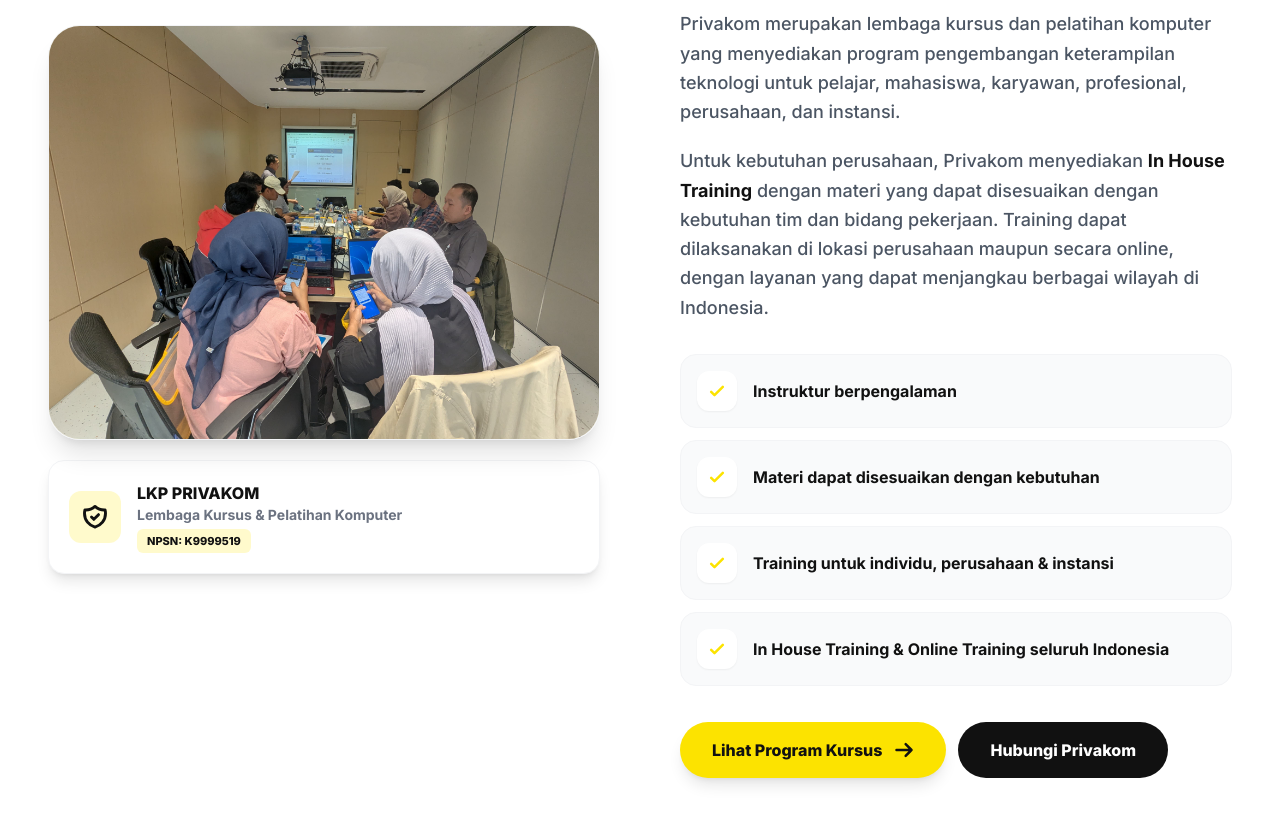
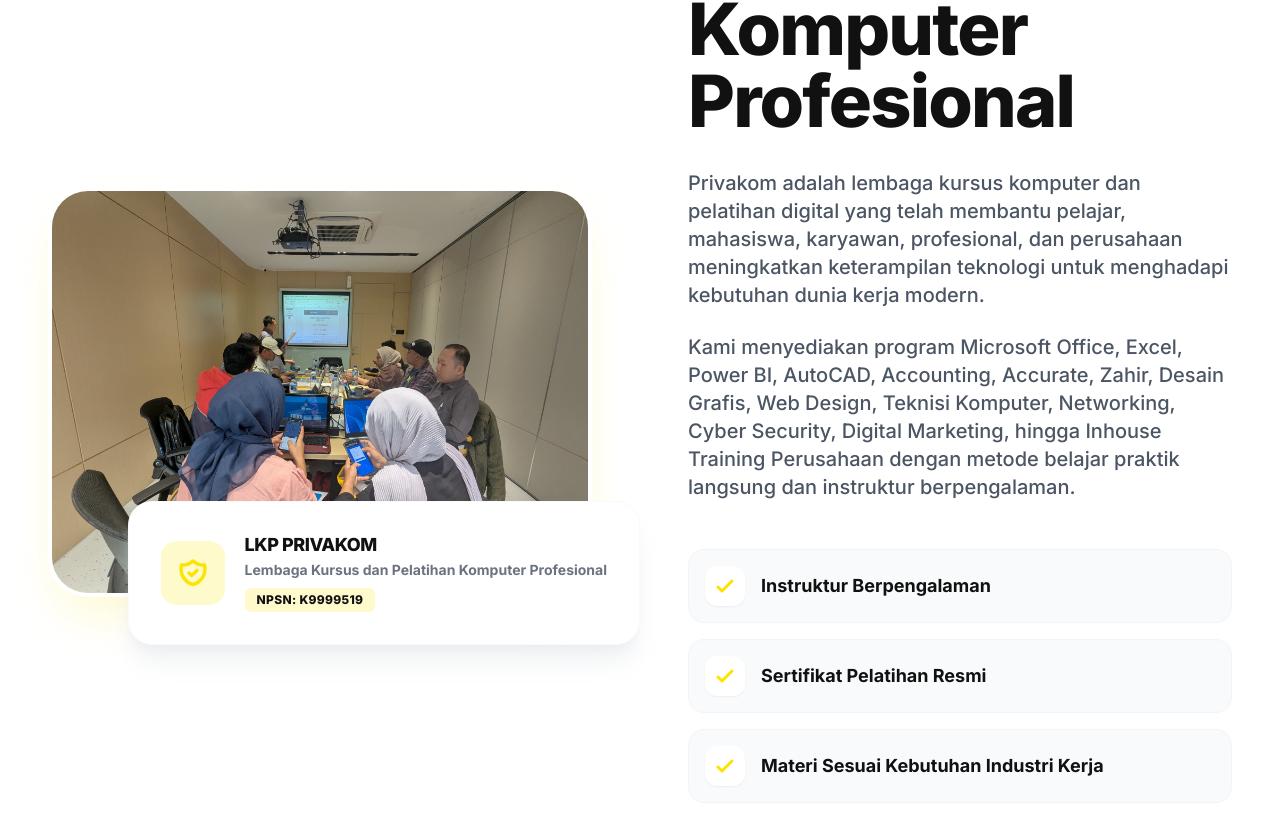
Before and after one commit to nusanode/privakom-jakarta, a React (Vite) app: page / in a window 1280 px wide. Shown: the part 1886-2700 px from the top of the page. Built offline with nearby package versions, Linux system fonts and the light colour scheme.

Commit message:
Refactor About component for improved layout and styles
Updated the About component with improved layout, enhanced styles, and optimized image handling for better mobile responsiveness.

```diff
--- a/src/components/About.jsx
+++ b/src/components/About.jsx
@@ -1,256 +1,275 @@
 const About = () => {
+
   return (
+
     <section
+
       id="about"
-      className="py-16 lg:py-28 bg-white relative w-full overflow-hidden"
+
+      className="py-12 lg:py-32 bg-white relative w-full overflow-hidden"
+
     >
-      <div className="px-6 lg:px-12 max-w-8xl mx-auto flex flex-col lg:flex-row gap-12 lg:gap-20 items-center">
 
-        {/* =========================
-            SISI KIRI
-        ========================== */}
-        <div className="lg:w-1/2 w-full">
+      <div className="px-6 lg:px-12 max-w-8xl mx-auto flex flex-col lg:flex-row gap-16 lg:gap-24 items-center">
 
-          {/* GAMBAR */}
-          <div className="relative rounded-[2rem] overflow-hidden bg-primary/10 border border-gray-100 shadow-xl">
+
+
+        {/* SISI KIRI: MEDIA GAMBAR & KARTU INFORMASI */}
+
+        <div className="lg:w-1/2 relative w-full group mt-10 lg:mt-0 z-10 flex flex-col sm:block">
+
+
+
+          {/* Pembungkus Gambar Utama */}
+
+          <div className="relative rounded-[2.5rem] shadow-2xl shadow-primary/20 bg-primary/10 z-10 overflow-hidden border-4 border-white order-1">
+
             <img
-              src="/foto-1.jpeg"
-              alt="Pelatihan komputer Privakom"
-              width="900"
-              height="650"
+
+              src="foto-1.jpeg"
+
+              alt="Siswa belajar di Privakom"
+
               loading="lazy"
-              decoding="async"
-              className="w-full h-auto object-cover"
+
+              className="w-full h-auto object-cover transition-transform duration-700 group-hover:scale-105"
+
             />
+
           </div>
 
-          {/* INFORMASI LKP - DI LUAR GAMBAR */}
-          <div className="mt-5 bg-white rounded-2xl p-5 shadow-lg border border-gray-100">
-            <div className="flex items-center gap-4">
 
-              <div className="bg-primary/20 text-dark p-3 rounded-xl shrink-0">
+
+          {/* Kartu Informasi LKP PRIVAKOM - Diperbaiki agar tidak menutupi gambar di Mobile */}
+
+          <div className="mt-6 sm:mt-0 sm:absolute -bottom-8 -right-4 lg:-bottom-12 lg:-right-12 bg-white p-6 lg:p-8 rounded-3xl shadow-xl shadow-gray-200/60 z-20 transition-transform duration-300 hover:-translate-y-2 border border-gray-50 order-2">
+
+            <div className="flex items-center gap-5">
+
+              <div className="bg-primary/20 text-primary p-4 rounded-2xl group-hover:scale-110 transition-transform flex-shrink-0">
+
                 <svg
+
                   xmlns="http://www.w3.org/2000/svg"
-                  className="h-7 w-7"
+
+                  className="h-8 w-8"
+
                   fill="none"
+
                   viewBox="0 0 24 24"
+
                   stroke="currentColor"
+
                 >
+
                   <path
+
                     strokeLinecap="round"
+
                     strokeLinejoin="round"
+
                     strokeWidth="2.5"
+
                     d="M9 12l2 2 4-4m5.618-4.016A11.955 11.955 0 0112 2.944a11.955 11.955 0 01-8.618 3.04A12.02 12.02 0 003 9c0 5.591 3.824 10.29 9 11.622 5.176-1.332 9-6.03 9-11.622 0-1.042-.133-2.052-.382-3.016z"
+
                   />
+
                 </svg>
+
               </div>
 
               <div>
-                <p className="text-base font-black text-dark">
+
+                <p className="text-lg font-black text-dark tracking-tight leading-tight mb-1">
+
                   LKP PRIVAKOM
+
                 </p>
 
-                <p className="text-xs sm:text-sm text-gray-500 font-bold">
-                  Lembaga Kursus & Pelatihan Komputer
+                <p className="text-sm text-gray-500 font-bold mt-1">
+
+                  Lembaga Kursus dan Pelatihan Komputer Profesional
+
                 </p>
 
-                <span className="inline-block mt-1 bg-primary/20 text-dark px-2.5 py-1 rounded-md text-[11px] font-black">
+                <div className="inline-block mt-2 bg-primary/20 text-dark px-3 py-1 rounded-md text-xs font-black tracking-wide">
+
                   NPSN: K9999519
-                </span>
+
+                </div>
+
               </div>
 
             </div>
+
           </div>
 
         </div>
 
 
-        {/* =========================
-            SISI KANAN
-        ========================== */}
-        <div className="lg:w-1/2 w-full">
 
-          <div className="flex items-center gap-3 mb-5">
+        {/* SISI KANAN: TEKS DESKRIPSI UTAMA */}
+
+        <div className="lg:w-1/2 w-full py-8 mt-6 lg:mt-0 z-10">
+
+          <div className="flex items-center gap-3 mb-8">
+
             <div className="h-1.5 w-8 bg-primary rounded-full"></div>
 
             <span className="text-primary font-extrabold tracking-wider text-sm uppercase">
+
               Tentang Privakom
+
             </span>
-          </div>
-
-
-          <h2 className="text-4xl lg:text-6xl font-black text-dark mb-7 leading-[1.1] tracking-tight">
-            Kursus Komputer
-            <span className="block text-[#00AEEF]">
-              Profesional
-            </span>
-          </h2>
-
-
-          <p className="text-lg text-gray-600 font-medium mb-5 leading-relaxed">
-            Privakom merupakan lembaga kursus dan pelatihan komputer
-            yang menyediakan program pengembangan keterampilan teknologi
-            untuk pelajar, mahasiswa, karyawan, profesional, perusahaan,
-            dan instansi.
-          </p>
-
-
-          <p className="text-lg text-gray-600 font-medium mb-8 leading-relaxed">
-            Untuk kebutuhan perusahaan, Privakom menyediakan{" "}
-            <strong className="text-dark">
-              In House Training
-            </strong>{" "}
-            dengan materi yang dapat disesuaikan dengan kebutuhan tim dan
-            bidang pekerjaan. Training dapat dilaksanakan di lokasi
-            perusahaan maupun secara online, dengan layanan yang dapat
-            menjangkau berbagai wilayah di Indonesia.
-          </p>
-
-
-          {/* =========================
-              KEUNGGULAN
-          ========================== */}
-          <div className="space-y-3 mb-9">
-
-            {/* Keunggulan 1 */}
-            <div className="flex items-center gap-4 p-4 rounded-2xl bg-gray-50 border border-gray-100">
-              <div className="bg-white text-primary p-2.5 rounded-xl shadow-sm shrink-0">
-                <svg
-                  className="w-5 h-5"
-                  fill="none"
-                  stroke="currentColor"
-                  viewBox="0 0 24 24"
-                >
-                  <path
-                    strokeLinecap="round"
-                    strokeLinejoin="round"
-                    strokeWidth="3"
-                    d="M5 13l4 4L19 7"
-                  />
-                </svg>
-              </div>
-
-              <span className="text-dark font-bold">
-                Instruktur berpengalaman
-              </span>
-            </div>
-
-
-            {/* Keunggulan 2 */}
-            <div className="flex items-center gap-4 p-4 rounded-2xl bg-gray-50 border border-gray-100">
-              <div className="bg-white text-primary p-2.5 rounded-xl shadow-sm shrink-0">
-                <svg
-                  className="w-5 h-5"
-                  fill="none"
-                  stroke="currentColor"
-                  viewBox="0 0 24 24"
-                >
-                  <path
-                    strokeLinecap="round"
-                    strokeLinejoin="round"
-                    strokeWidth="3"
-                    d="M5 13l4 4L19 7"
-                  />
-                </svg>
-              </div>
-
-              <span className="text-dark font-bold">
-                Materi dapat disesuaikan dengan kebutuhan
-              </span>
-            </div>
-
-
-            {/* Keunggulan 3 */}
-            <div className="flex items-center gap-4 p-4 rounded-2xl bg-gray-50 border border-gray-100">
-              <div className="bg-white text-primary p-2.5 rounded-xl shadow-sm shrink-0">
-                <svg
-                  className="w-5 h-5"
-                  fill="none"
-                  stroke="currentColor"
-                  viewBox="0 0 24 24"
-                >
-                  <path
-                    strokeLinecap="round"
-                    strokeLinejoin="round"
-                    strokeWidth="3"
-                    d="M5 13l4 4L19 7"
-                  />
-                </svg>
-              </div>
-
-              <span className="text-dark font-bold">
-                Training untuk individu, perusahaan & instansi
-              </span>
-            </div>
-
-
-            {/* Keunggulan 4 */}
-            <div className="flex items-center gap-4 p-4 rounded-2xl bg-gray-50 border border-gray-100">
-              <div className="bg-white text-primary p-2.5 rounded-xl shadow-sm shrink-0">
-                <svg
-                  className="w-5 h-5"
-                  fill="none"
-                  stroke="currentColor"
-                  viewBox="0 0 24 24"
-                >
-                  <path
-                    strokeLinecap="round"
-                    strokeLinejoin="round"
-                    strokeWidth="3"
-                    d="M5 13l4 4L19 7"
-                  />
-                </svg>
-              </div>
-
-              <span className="text-dark font-bold">
-                In House Training & Online Training seluruh Indonesia
-              </span>
-            </div>
 
           </div>
 
 
-          {/* =========================
-              CTA
-          ========================== */}
-          <div className="flex flex-col sm:flex-row gap-3">
 
-            <a
-              href="#courses"
-              className="inline-flex justify-center items-center gap-3 bg-primary text-dark font-extrabold px-8 py-4 rounded-full shadow-lg hover:shadow-xl hover:-translate-y-1 transition-all"
-            >
-              Lihat Program Kursus
+          {/* Judul Tersembunyi khusus Google AI & SEO */}
 
-              <svg
-                className="w-5 h-5"
-                fill="none"
-                stroke="currentColor"
-                viewBox="0 0 24 24"
-              >
-                <path
-                  strokeLinecap="round"
-                  strokeLinejoin="round"
-                  strokeWidth="3"
-                  d="M14 5l7 7m0 0l-7 7m7-7H3"
-                />
-              </svg>
-            </a>
+          <h3 className="hidden">
+
+            Kursus Komputer, Microsoft Office, Excel, AutoCAD, Desain Grafis, Web Design, Cyber Security dan Pelatihan Digital Profesional di Indonesia
+
+          </h3>
 
 
-            <a
-              href="#contact"
-              className="inline-flex justify-center items-center gap-3 bg-dark text-white font-extrabold px-8 py-4 rounded-full hover:-translate-y-1 transition-all"
+
+          <h2 className="text-4xl lg:text-7xl font-black text-dark mb-8 leading-[1.1] tracking-tight">
+
+            Kursus Komputer Profesional
+
+          </h2>
+
+
+
+          <p className="text-lg lg:text-xl text-gray-600 font-medium mb-6 leading-relaxed">
+
+            Privakom adalah lembaga kursus komputer dan pelatihan digital yang telah membantu pelajar, mahasiswa, karyawan, profesional, dan perusahaan meningkatkan keterampilan teknologi untuk menghadapi kebutuhan dunia kerja modern.
+
+          </p>
+
+
+
+          <p className="text-lg lg:text-xl text-gray-600 font-medium mb-12 leading-relaxed">
+
+            Kami menyediakan program Microsoft Office, Excel, Power BI, AutoCAD, Accounting, Accurate, Zahir, Desain Grafis, Web Design, Teknisi Komputer, Networking, Cyber Security, Digital Marketing, hingga Inhouse Training Perusahaan dengan metode belajar praktik langsung dan instruktur berpengalaman.
+
+          </p>
+
+
+
+          {/* Daftar Keunggulan */}
+
+          <ul className="space-y-4 mb-14">
+
+            <li className="flex items-center gap-4 rounded-2xl p-4 bg-gray-50 border border-gray-100 hover:bg-primary/10 hover:border-primary/20 transition-all duration-300 cursor-default group/list">
+
+              <div className="text-primary bg-white p-2 rounded-xl shadow-sm group-hover/list:scale-110 transition-transform">
+
+                <svg className="w-6 h-6" fill="none" stroke="currentColor" viewBox="0 0 24 24">
+
+                  <path strokeLinecap="round" strokeLinejoin="round" strokeWidth="3" d="M5 13l4 4L19 7"></path>
+
+                </svg>
+
+              </div>
+
+              <span className="text-dark font-bold text-lg">
+
+                Instruktur Berpengalaman
+
+              </span>
+
+            </li>
+
+            <li className="flex items-center gap-4 rounded-2xl p-4 bg-gray-50 border border-gray-100 hover:bg-primary/10 hover:border-primary/20 transition-all duration-300 cursor-default group/list">
+
+              <div className="text-primary bg-white p-2 rounded-xl shadow-sm group-hover/list:scale-110 transition-transform">
+
+                <svg className="w-6 h-6" fill="none" stroke="currentColor" viewBox="0 0 24 24">
+
+                  <path strokeLinecap="round" strokeLinejoin="round" strokeWidth="3" d="M5 13l4 4L19 7"></path>
+
+                </svg>
+
+              </div>
+
+              <span className="text-dark font-bold text-lg">
+
+                Sertifikat Pelatihan Resmi
+
+              </span>
+
+            </li>
+
+            <li className="flex items-center gap-4 rounded-2xl p-4 bg-gray-50 border border-gray-100 hover:bg-primary/10 hover:border-primary/20 transition-all duration-300 cursor-default group/list">
+
+              <div className="text-primary bg-white p-2 rounded-xl shadow-sm group-hover/list:scale-110 transition-transform">
+
+                <svg className="w-6 h-6" fill="none" stroke="currentColor" viewBox="0 0 24 24">
+
+                  <path strokeLinecap="round" strokeLinejoin="round" strokeWidth="3" d="M5 13l4 4L19 7"></path>
+
+                </svg>
+
+              </div>
+
+              <span className="text-dark font-bold text-lg">
+
+                Materi Sesuai Kebutuhan Industri Kerja
+
+              </span>
+
+            </li>
+
+          </ul>
+
+
+
+          {/* Tombol Aksi */}
+
+          <a
+
+            href="#courses"
+
+            className="inline-flex items-center gap-3 bg-primary text-dark font-extrabold px-10 py-4 rounded-full shadow-lg shadow-primary/40 hover:shadow-xl hover:-translate-y-1 active:scale-95 transition-all text-base group"
+
+          >
+
+            Lihat Program Kursus
+
+            <svg
+
+              className="w-5 h-5 group-hover:translate-x-1 transition-transform"
+
+              fill="none"
+
+              stroke="currentColor"
+
+              viewBox="0 0 24 24"
+
             >
-              Hubungi Privakom
-            </a>
 
-          </div>
+              <path strokeLinecap="round" strokeLinejoin="round" strokeWidth="3" d="M14 5l7 7m0 0l-7 7m7-7H3"></path>
+
+            </svg>
+
+          </a>
 
         </div>
 
+
+
       </div>
+
     </section>
+
   );
+
 };
 
+
+
 export default About;
```
